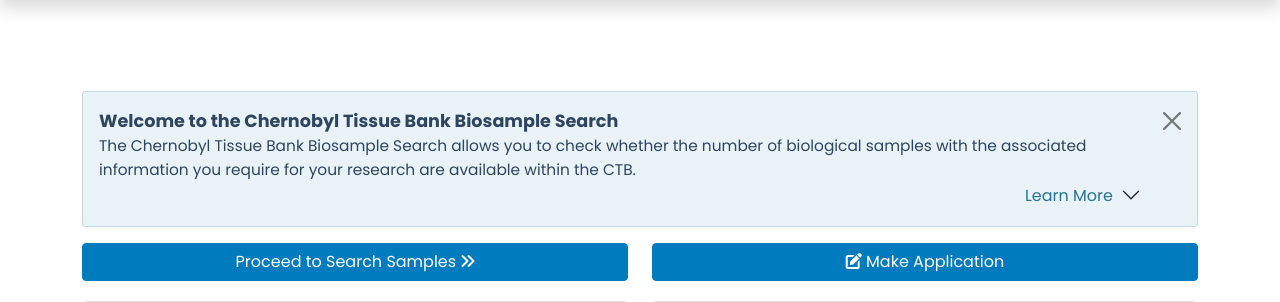
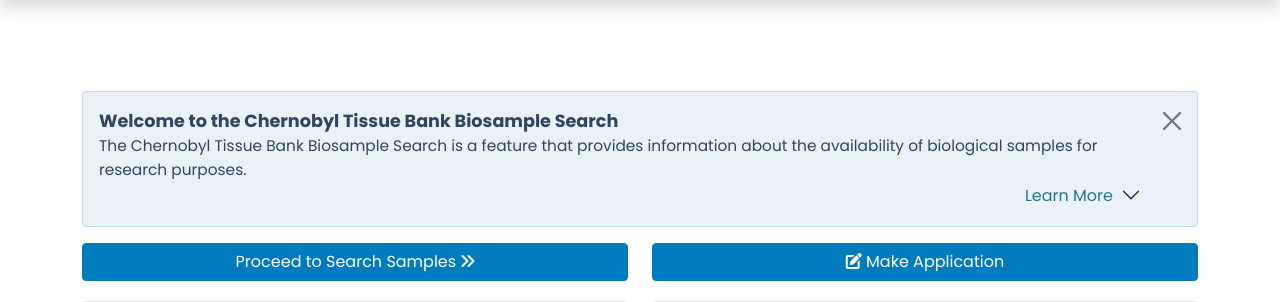
Before and after one commit to CBIIT/nci-webtools-dceg-ctb, a Django app: template templates/donors/dashboard.html in a window 1280 px wide. Shown: the part 82-384 px from the top of the page. Run offline with Django 3.2, Linux system fonts and the light colour scheme; the template is opened without the code that fills it: most values are stand-ins (such as "Sample title", 1, 10 or a date in 2020); parts of the project's set-up code (start-up, migrations or seed data) failed here and were passed over; some libraries are stand-ins or nearby versions.

Commit message:
text edited, and the link to sample_application is removed

```diff
--- a/ctb/urls.py
+++ b/ctb/urls.py
@@ -39,7 +39,7 @@ urlpatterns = [
 
     # For Researchers
     url(r'^research/$', views.research, name='research'),
-    url(r'^research/sample_application$', views.sample_application, name='sample_application'),
+    # url(r'^research/sample_application$', views.sample_application, name='sample_application'),
     url(r'^research/research_projects/$', views.research_projects, name='research_projects'),
     # url(r'^research/research_projects_2001_2009/$', views.research_projects_2001_2009,
     #     name='research_projects_2001_2009'),
--- a/sitemap.xml
+++ b/sitemap.xml
@@ -37,11 +37,6 @@
   <priority>0.80</priority>
 </url>
 <url>
-  <loc>https://isb-cgc-ctb-dev.appspot.com/research/sample_application</loc>
-  <lastmod>2023-12-08T20:43:43+00:00</lastmod>
-  <priority>0.64</priority>
-</url>
-<url>
   <loc>https://isb-cgc-ctb-dev.appspot.com/research/research_projects/</loc>
   <lastmod>2023-12-08T20:43:43+00:00</lastmod>
   <priority>0.64</priority>
--- a/templates/ctb/research.html
+++ b/templates/ctb/research.html
@@ -36,9 +36,7 @@
                         availability of samples and data that match the search criteria. Interested researchers can
                         submit a request for data and materials using an application form and entering key information
                         on the research question, study design, laboratory and analytic methods, as well as researcher
-                        qualifications.<br><a href="{% url 'sample_application' %}"
-                                           rel="noopener noreferrer" target="_blank">View a sample application <i
-                            class="fas fa-external-link-alt"></i></a>
+                        qualifications.
                     </div>
                     <div class="mt-3">The CTB will communicate with researchers who submit a request, if the questions
                         in their proposal have been addressed by previous projects or questions or is likely to produce
--- a/templates/donors/dashboard.html
+++ b/templates/donors/dashboard.html
@@ -26,9 +26,8 @@
                 <div class="alert alert-primary alert-dismissible fade show" role="alert">
                     <div class="fw-bold fw-6">Welcome to the Chernobyl Tissue Bank Biosample Search</div>
                     <div class="small">
-                        The Chernobyl Tissue Bank Biosample Search allows you to check whether the number of
-                        biological samples with the associated information you require for your research are
-                        available within the CTB.
+                        The Chernobyl Tissue Bank Biosample Search is a feature that provides information about the
+                        availability of biological samples for research purposes.
                     </div>
 
                     <div class="readmore-acc accordion accordion-flush" id="ctb-intro-acc">
@@ -44,35 +43,18 @@
                             <div id="ctb-intro-one" class="accordion-collapse collapse"
                                  aria-labelledby="ctb-intro-acc-headingOne" data-bs-parent="#ctb-intro-acc">
                                 <div class="accordion-body small">
-                                    <p>After completing your biosample search you can further refine your search using a
-                                        number of clinical parameters (e.g. TNM status, AJCC Clinical stage and
-                                        treatment and outcome). If you do not wish to refine your search, you can skip
-                                        this step. Once you have defined the biosamples that you wish to access (with or
-                                        without additional clinical information), you may submit an application to
-                                        access CTB samples or information. To learn more about the application process,
-                                        please visit our <a href="{% url 'research' %}" target="_blank" rel="noopener">Research</a>
-                                        page. Applications must be approved before any samples can be released.</p>
-                                    <p>In your application, it is important that you specify the criteria for sample
-                                        selection as exactly as possible, by completing all sections of the Filter. If
-                                        your application is approved, samples will be provided according to the search
-                                        criteria you have used in the Filter. Screen shots of the biosample search may
-                                        be appended to your application if you wish.</p>
-                                    <p>The search facility will provide you with the number of cases that fit your
-                                        search criteria – you will not receive detailed information on the individual
-                                        cases until your project is approved.</p>
-                                    <p>Samples issued following approval of the project will be accompanied by the
-                                        following dataset – CTB unique patient identifier, sample unique identifier,
-                                        pathological diagnosis, age at the accident, age at operation, gender, and
-                                        oblast (administrative region) of residence at the time of the accident.
-                                        Information on estimated thyroid radiation dose can also be provided if
-                                        justified in your application. Clinical information as requested using the
-                                        clinical search facility can also be provided on each case, providing it has
-                                        been justified in the application.</p>
+                                    <p>The biosample search can be refined using a number of clinical parameters (e.g.
+                                        TNM status, AJCC Clinical stage and treatment and outcome).
+                                        Once an investigator has identified the biosamples they wish to access, they may
+                                        submit an application to obtain samples or information. To learn more about the
+                                        application process, please visit our <a href="{% url 'research' %}"
+                                                                                 target="_blank"
+                                                                                 rel="noopener">Research</a> page.
+                                        Applications must be approved before any samples can be released.
+                                    </p>
                                     <p>If you have any queries, please email these to <a
                                             href="mailto:ctb-support@isb-cgc.org"
                                             target="_top">ctb-support@isb-cgc.org</a>.
-                                        Online information using the search tools is available where you see the <i
-                                                class="fa-solid fa-circle-question info-color"></i> icon.
                                     </p>
                                 </div>
                             </div>
@@ -107,10 +89,10 @@
                 </div>
             </div>
             <div class="col-lg-6">
-{#                <div class="d-grid gap-2 mb-3">#}
-{#                    <a class="btn btn-primary" href="{% url 'make_application' %}"><i class="fas fa-edit"></i> Make#}
-{#                        Application</a>#}
-{#                </div>#}
+                {#                <div class="d-grid gap-2 mb-3">#}
+                {#                    <a class="btn btn-primary" href="{% url 'make_application' %}"><i class="fas fa-edit"></i> Make#}
+                {#                        Application</a>#}
+                {#                </div>#}
                 <div class="border rounded bg-light p-3">
                     <div>
                         <div class="fs-6 fw-bold">
```
Also changed, not shown: ctb/views.py (+5 -5 lines).
